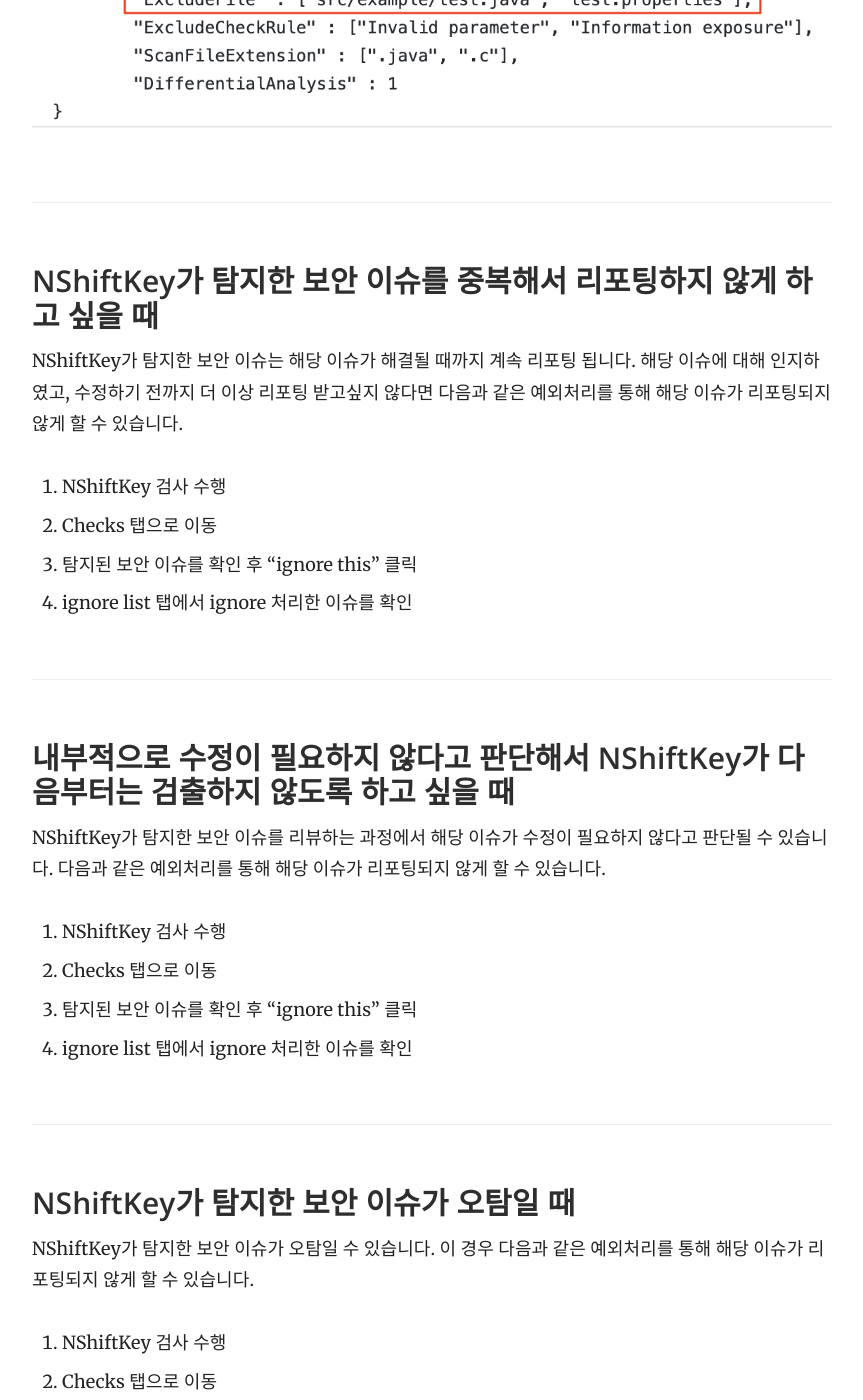
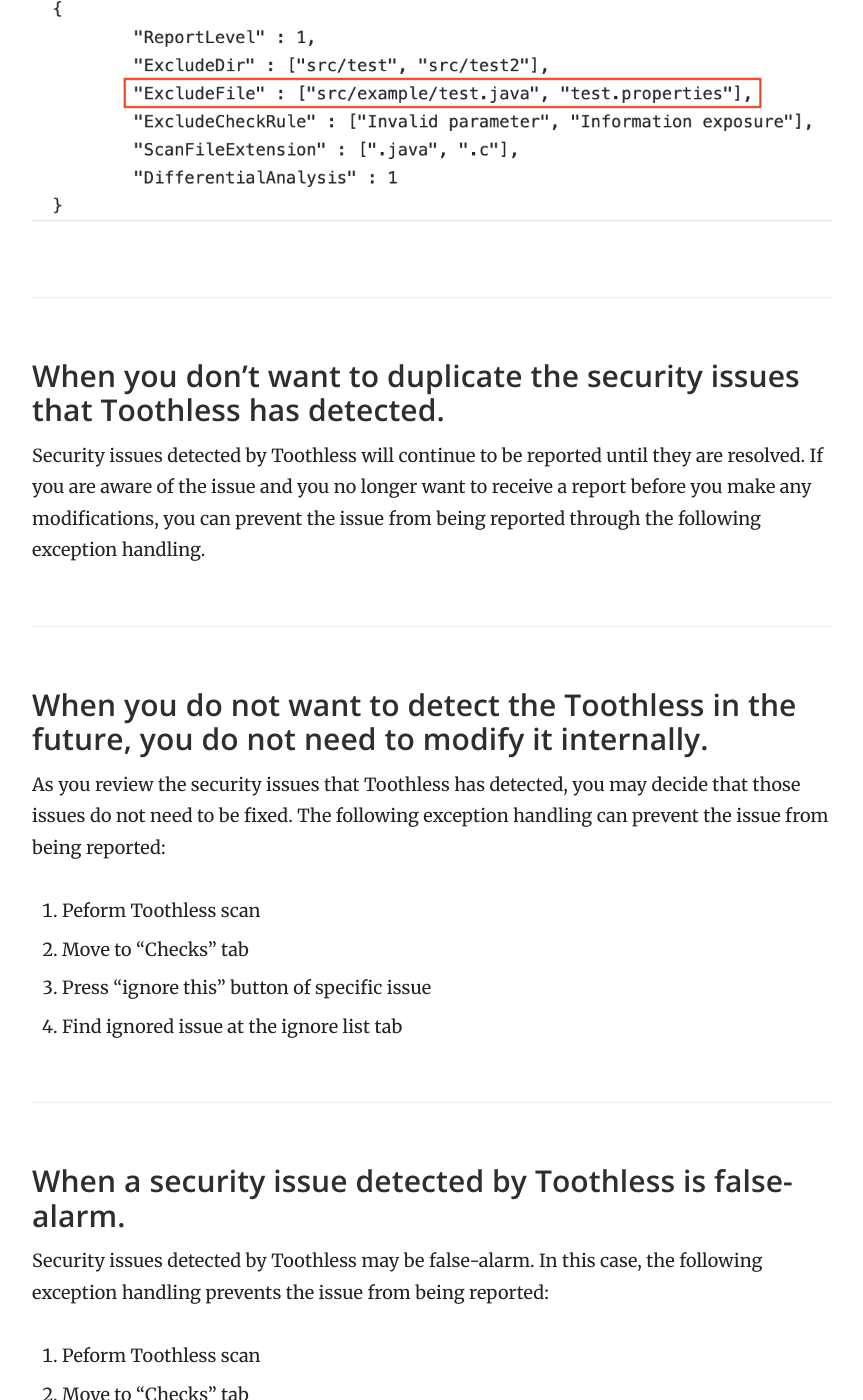
Before and after one commit to naver-security/nshiftkey-doc, a Jekyll site: the page built from _docs/4-best-practice/exception_setting.md, in a window 1280 px wide and 1400 px high, scrolled down 1654 px. Shown: the whole window, without its empty margins (333-1196 px from the left). Built offline with Jekyll 4.4.1, drawn with Linux system fonts in a browser that asks for light colours; some of the changed text lies outside the part shown.

Commit message:
exception_setting 문서 수정

```diff
--- a/_docs/4-best-practice/exception_setting.md
+++ b/_docs/4-best-practice/exception_setting.md
@@ -4,72 +4,76 @@ category: Best Practice
 order: 6
 ---
 
-### 예외처리 설정 가이드
+### Exception setting guide
 
-NShiftKey는 다양한 방법으로 예외처리 설정이 가능합니다. 아래 Case를 통해 다양한 상황에서의 예외처리 방법에 대해 알아보겠습니다.
+Toothless can be set up in a variety of ways. Let's take a look at the case below to find out how to handle exceptions in various situations.
 
-> 예외 설정은 security_check.rc 파일을 통해 할 수 있으며, 보다 자세한 내용은 [여기](https://naver.github.io/nshiftkey-doc/4-best-practice/customize_settings)를 참고해주세요.
+> You can do exception setting by using security_check.rc. Refer to [here](https://naver-security.github.io/nshiftkey-doc/4-best-practice/customize_settings) for more detail information.
 
-> ignore list는 NShiftKey 리포트 화면의 좌측 탭에서 확인 가능합니다.
+> You can check ingnore list at the left tab.
 > ![](../../images/exception.png)
+>
 
-### 특정 파일(property 파일 등)에 민감 정보(패스워드, IP 주소, 토큰 등)를 적어놓고 사용하고 있지만 이를 NShiftKey가 리포팅하지 않게 하고 싶을 때
-Github repository에는 민감 정보를 저장하지 않는 것이 최선입니다. 하지만 어쩔 수 없이 해당 정보를 hardcoding 해야 할 상황일 때, 다음과 같은 예외처리를 통해 해당 이슈가 리포팅되지 않게 할 수 있습니다.
+### You write down sensitive information (password, IP address, tokens, etc.) in a specific file (property file, etc.) and you don't want to report it to Toothless.
+It is best not to store sensitive information in Github repository. However, when you are forced to hardcode the information, the following exceptions can prevent the issue from being reported:
 
-1. security_check.rc 파일 편집
-2. "ExcludeFile" 항목에 민감 정보가 포함되어 있는 파일명을 입력 (path 포함)
-3. NShiftKey 검사 수행
+1. Modify security_check.rc
+2. Enter the file name that contains sensitive information at the "ExcludeFile" entry(including path)
+3. Perform Toothless scan
 
 ![](../../images/exception-excludefile.png)
 
-### NShiftKey가 탐지한 보안 이슈를 중복해서 리포팅하지 않게 하고 싶을 때
-NShiftKey가 탐지한 보안 이슈는 해당 이슈가 해결될 때까지 계속 리포팅 됩니다. 해당 이슈에 대해 인지하였고, 수정하기 전까지 더 이상 리포팅 받고싶지 않다면 다음과 같은 예외처리를 통해 해당 이슈가 리포팅되지 않게 할 수 있습니다.
+### When you don't want to duplicate the security issues that Toothless has detected.
+Security issues detected by Toothless will continue to be reported until they are resolved. If you are aware of the issue and you no longer want to receive a report before you make any modifications, you can prevent the issue from being reported through the following exception handling.
 
-1. NShiftKey 검사 수행
-2. Checks 탭으로 이동
-3. 탐지된 보안 이슈를 확인 후 "ignore this" 클릭
-4. ignore list 탭에서 ignore 처리한 이슈를 확인
+### When you do not want to detect the Toothless in the future, you do not need to modify it internally.
+As you review the security issues that Toothless has detected, you may decide that those issues do not need to be fixed. The following exception handling can prevent the issue from being reported:
 
-### 내부적으로 수정이 필요하지 않다고 판단해서 NShiftKey가 다음부터는 검출하지 않도록 하고 싶을 때
-NShiftKey가 탐지한 보안 이슈를 리뷰하는 과정에서 해당 이슈가 수정이 필요하지 않다고 판단될 수 있습니다. 다음과 같은 예외처리를 통해 해당 이슈가 리포팅되지 않게 할 수 있습니다.
+1. Peform Toothless scan
+2. Move to "Checks" tab
+3. Press "ignore this" button of specific issue
+4. Find ignored issue at the ignore list tab
 
-1. NShiftKey 검사 수행
-2. Checks 탭으로 이동
-3. 탐지된 보안 이슈를 확인 후 "ignore this" 클릭
-4. ignore list 탭에서 ignore 처리한 이슈를 확인
+### When a security issue detected by Toothless is false-alarm.
+Security issues detected by Toothless may be false-alarm. In this case, the following exception handling prevents the issue from being reported:
 
-### NShiftKey가 탐지한 보안 이슈가 오탐일 때
-NShiftKey가 탐지한 보안 이슈가 오탐일 수 있습니다. 이 경우 다음과 같은 예외처리를 통해 해당 이슈가 리포팅되지 않게 할 수 있습니다.
+1. Peform Toothless scan
+2. Move to "Checks" tab
+3. Press "ignore this" button of specific issue
+4. Find ignored issue at the ignore list tab
 
-1. NShiftKey 검사 수행
-2. Checks 탭으로 이동
-3. 탐지된 보안 이슈를 확인 후 "ignore this" 클릭
-4. ignore list 탭에서 ignore 처리한 이슈를 확인
+### When a security issue detected by Toothless is false-alarm.
+Security issues detected by Toothless may be false-alarm. In this case, the following exception handling prevents the issue from being reported:
 
-### Impact가 큰 이슈만 리포팅받고 싶을 때
-만약 자신이 관리하는 repository에서 minor한 보안 이슈가 너무 많이 탐지되어 보안 이슈 관리가 힘들 수 있습니다. 이 경우 다음과 같은 예외처리를 통해 Impact가 큰 보안 이슈만 리포팅되도록 할 수 있습니다.
+1. Peform Toothless scan
+2. Move to "Checks" tab
+3. Press "ignore this" button of specific issue
+4. Find ignored issue at the ignore list tab
 
-1. security_check.rc 파일 편집
-2. "ReportLevel" 항목에 "1" 또는 "2" 이라고 입력 (1은 high 이상, 2는 medium 이상만 리포팅 됨)
-3. NShiftKey 검사 수행
+### When you want to get a report on only issues that have a big impact.
+If too many minor security issues are detected in the repository you manage, managing security issues can be difficult. You can use the following exception handling to ensure that only security issues with significant impact are reported:
+
+1. Modify security_check.rc
+2. Enter "1" of "2" at the "ReportLevel" entry
+3. Perform Toothless scan
 
 ![](../../images/exception-reportlevel.png)
 
-### Test 폴더는 탐지 항목에서 제외하고 싶을 때
-일반적으로 test 용도의 파일에는 test용 데이터가 존재하며, 이로 인해 원치 않는 보안 이슈를 리포팅받을 수 있습니다. 이 경우 다음과 같은 예외처리를 통해 test 폴더 내 모든 파일을 탐지 대상에서 제외할 수 있습니다.
+### When you want to exclude the Test folder from the detection list.
+Typically, test files have data for testing, which can report unwanted security issues. In this case, all files in the test folder can be excluded from detection through the following exception handling:
 
-1. security_check.rc 파일 편집
-2. "ExcludeDir" 항목에 test용 폴더명 입력 (ex : src/test)
-3. NShiftKey 검사 수행
+1. Modify security_check.rc
+2. Enter folder name at the "ExcludeDir" entry
+3. Perform Toothless scan
 
 ![](../../images/exception-excludedir.png)
 
-### 특정 탐지 룰에 대해 NShiftKey가 리포팅하지 않게 하고 싶을 때
-NShiftKey에는 많은 수의 탐지 룰이 정의되어 있고, 해당 룰에 해당되는 모든 이슈를 리포팅 해줍니다. 다음과 같은 예외처리를 통해 특정 룰에 해당하는 이슈를 리포팅받지 않을 수 있습니다.
-> NShiftKey에 정의되어 있는 룰은 [여기](https://naver.github.io/nshiftkey-doc/1-static-analysis/check_rule)에서 확인할 수 있습니다.
+### When you do not want Toothless to report on a particular detection rule.
+Toothless has a large number of detection rules defined and reports on all issues that apply to that rule. The following exception handling lets you avoid reporting issues that correspond to specific rules:
+> You can see all rules at [here](https://naver-security.github.io/nshiftkey-doc/1-static-analysis/check_rule).
 
-1. security_check.rc 파일 편집
-2. "ExcludeCheckRule" 항목에 룰 이름을 입력 (ex : Invalid parameter)
-3. NShiftKey 검사 수행
+1. Modify security_check.rc
+2. Enter rule name at the "ExcludeCheckRule" entry
+3. Perform Toothless scan
 
 ![](../../images/exception-excludecheckrule.png)
```
